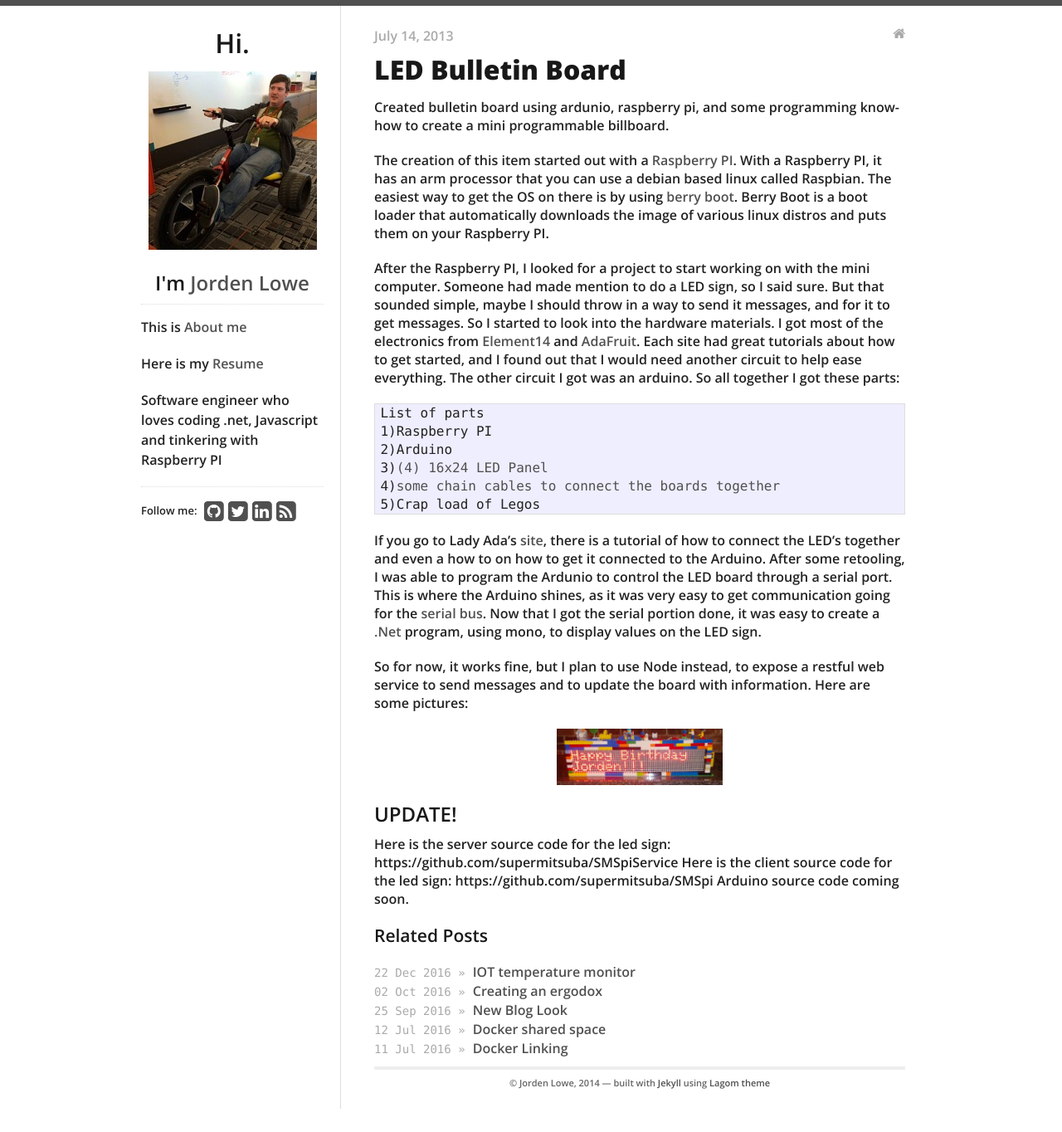
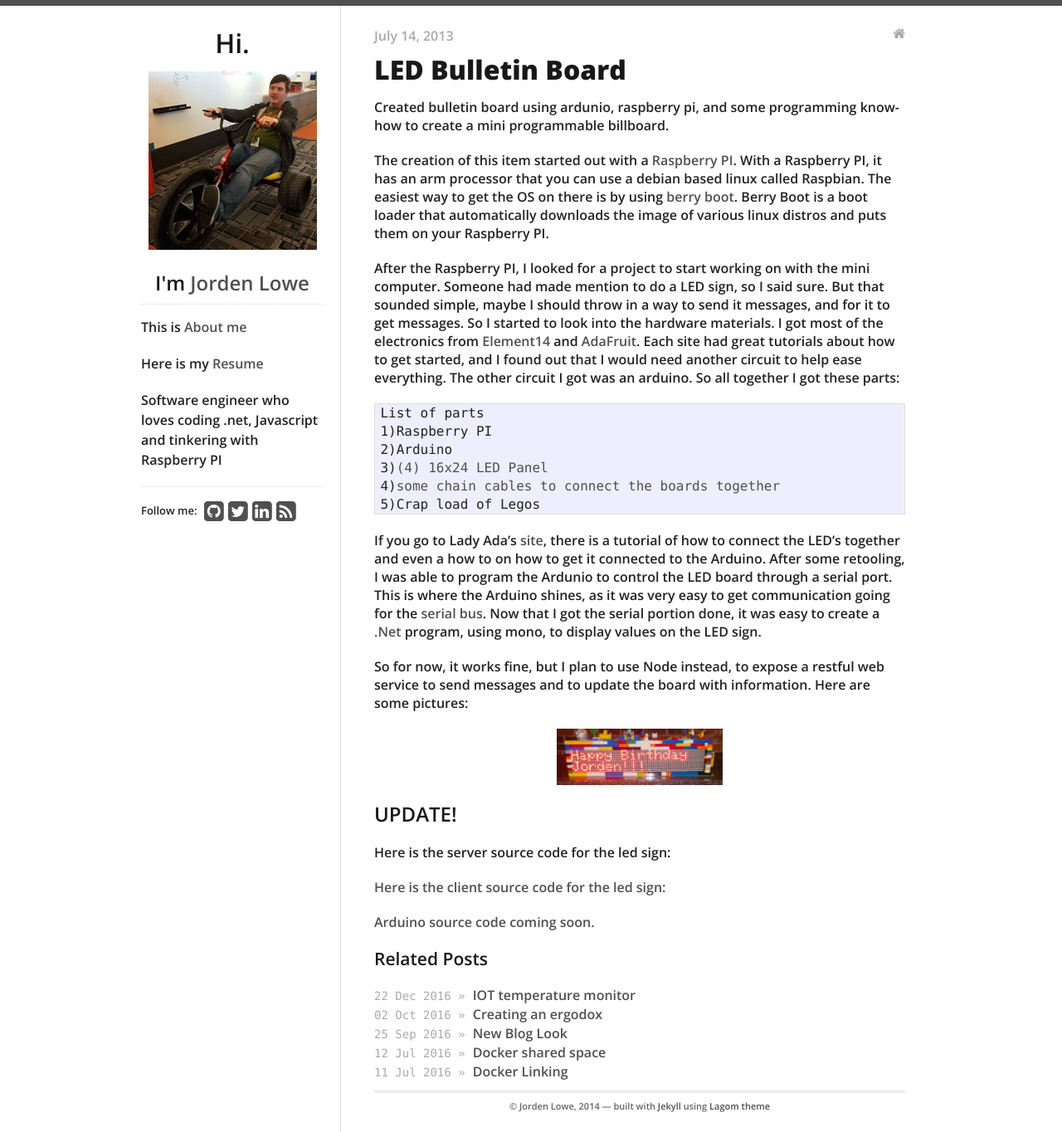
Before and after one commit to supermitsuba/supermitsuba.github.io, a Jekyll site: the page built from _posts/2013-07-14-led-bulletin-board.md, in a window 1280 px wide. Shown: the whole page at 83% size. Built offline with Jekyll 4.4.1, drawn with Linux system fonts in a browser that asks for light colours; nearby versions of some CDN libraries; before the commit the page ends 1336 px from its top, so only the background shows below that.

Commit message:
Update 2013-07-14-led-bulletin-board.md

```diff
--- a/_posts/2013-07-14-led-bulletin-board.md
+++ b/_posts/2013-07-14-led-bulletin-board.md
@@ -45,9 +45,9 @@
   <p>
   <h2>UPDATE!</h2>
   <p>
-    Here is the server source code for the led sign:  https://github.com/supermitsuba/SMSpiService
-    Here is the client source code for the led sign:  https://github.com/supermitsuba/SMSpi
-    Arduino source code coming soon.
+    <p>Here is the server source code for the led sign:  <a href="https://github.com/supermitsuba/SMSpiService" /></p>
+    <p>Here is the client source code for the led sign:  <a href="https://github.com/supermitsuba/SMSpi" /></p>
+    <p>Arduino source code coming soon.</p>
   </p>
   </p>
 </div>
```
